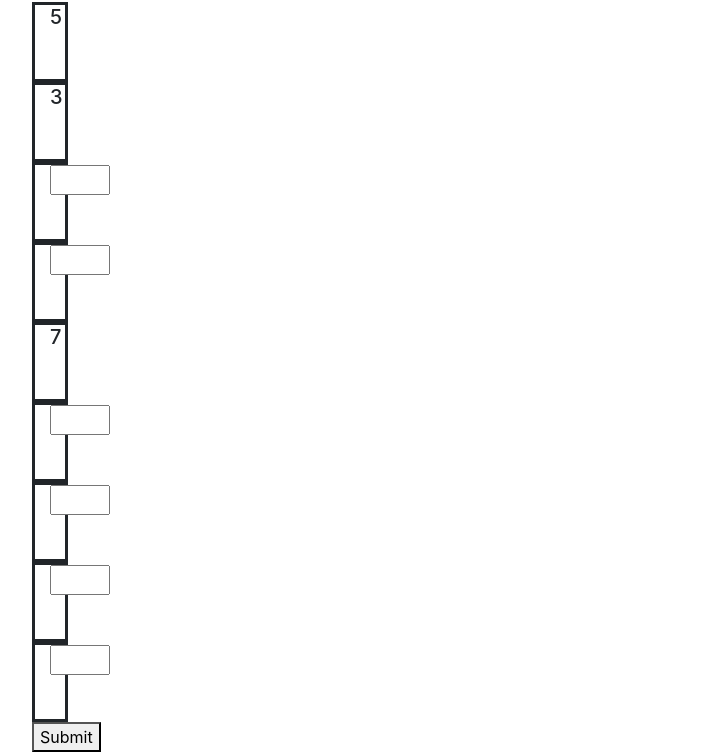
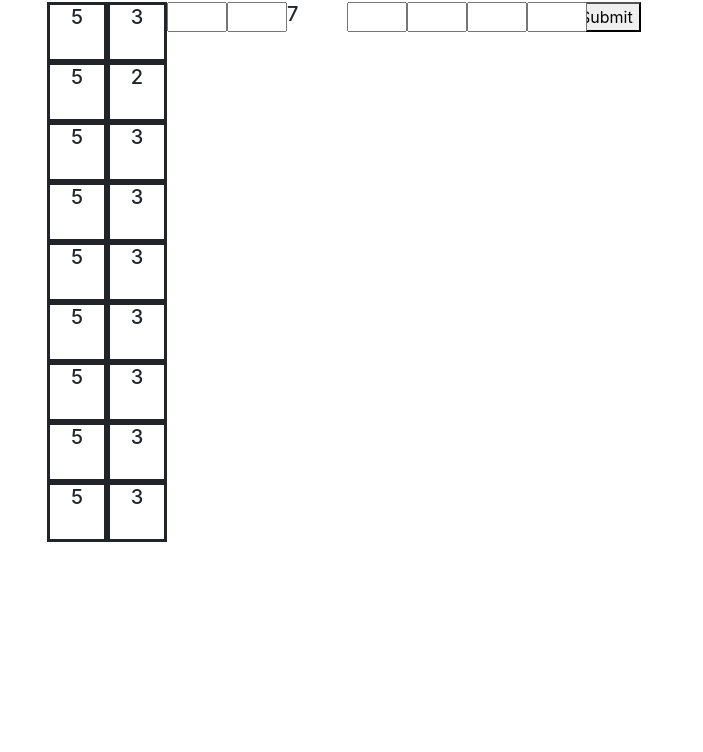
Before and after one commit to mmcshane10/Sudoku, a website built with webpack: page src/index.html in a window 1280 px wide. Shown: the part 54-806 px from the top of the page, without its empty margins (38-741 px from the left). Built offline with nearby package versions, Linux system fonts and the light colour scheme.

Commit message:
prototype still does not work.

```diff
--- a/karma.conf.js
+++ b/karma.conf.js
@@ -1,6 +1,3 @@
-// Karma configuration
-// Generated on Wed Sep 04 2019 11:01:56 GMT-0700 (PDT)
-
 const webpackConfig = require('./webpack.config.js');
 
 module.exports = function(config) {
--- a/src/index.html
+++ b/src/index.html
@@ -8,31 +8,84 @@
       <h1>Sudoku</h1>
       <div class="row">
         <form class="sudoku" action="index.html" method="post">
-          <div class="col-md-1">
-            <h5>5</h5>
+          <div class="col">
+            <div class="square">
+              <h5>5</h5>
+            </div>
+            <div class="square">
+              <h5>5</h5>
+            </div>
+            <div class="square">
+              <h5>5</h5>
+            </div>
+            <div class="square">
+              <h5>5</h5>
+            </div>
+            <div class="square">
+              <h5>5</h5>
+            </div>
+            <div class="square">
+              <h5>5</h5>
+            </div>
+            <div class="square">
+              <h5>5</h5>
+            </div>
+            <div class="square">
+              <h5>5</h5>
+            </div>
+            <div class="square">
+              <h5>5</h5>
+            </div>
           </div>
-          <div class="col-md-1">
-            <h5>3</h5>
+          <div class="col">
+            <div class="square">
+              <h5>3</h5>
+            </div>
+            <div class="square">
+              <h5>2</h5>
+            </div>
+            <div class="square">
+              <h5>3</h5>
+            </div>
+            <div class="square">
+              <h5>3</h5>
+            </div>
+            <div class="square">
+              <h5>3</h5>
+            </div>
+            <div class="square">
+              <h5>3</h5>
+            </div>
+            <div class="square">
+              <h5>3</h5>
+            </div>
+            <div class="square">
+              <h5>3</h5>
+            </div>
+            <div class="square">
+              <h5>3</h5>
+            </div>
+
           </div>
-          <div class="col-md-1">
+          <div class="col">
             <input id="r1c3" type="number" name="" value="">
           </div>
-          <div class="col-md-1">
+          <div class="col">
             <input id="r1c4" type="number" name="" value="">
           </div>
-          <div class="col-md-1">
+          <div class="col">
             <h5>7</h5>
           </div>
-          <div class="col-md-1">
+          <div class="col">
             <input id="r1c6" type="number" name="" value="">
           </div>
-          <div class="col-md-1">
+          <div class="col">
             <input id="r1c7" type="number" name="" value="">
           </div>
-          <div class="col-md-1">
+          <div class="col">
             <input id="r1c8" type="number" name="" value="">
           </div>
-          <div class="col-md-1">
+          <div class="col">
             <input id="r1c9" type="number" name="" value="">
           </div>
           <button type="submit" name="button">Submit</button>
--- a/src/styles.css
+++ b/src/styles.css
@@ -1,9 +1,7 @@
-.col-md-1 {
-  text-align: center;
-  vertical-align: middle;
-  width: 25px;
-  height: 80px;
-  border: solid;
+.col{
+  width: 60px;
+  float: left;
+  margin: 0px;
 }
 
 input {
@@ -13,3 +11,11 @@ input {
 h1 {
   text-align: center;
 }
+
+.square {
+  text-align: center;
+  vertical-align: middle;
+  width: 60px;
+  height: 60px;
+  border: solid;
+}
```
Also changed, not shown: spec/sudoku-spec.js (added, +9 -0 lines), src/scripts.js (+19 -1 lines).
